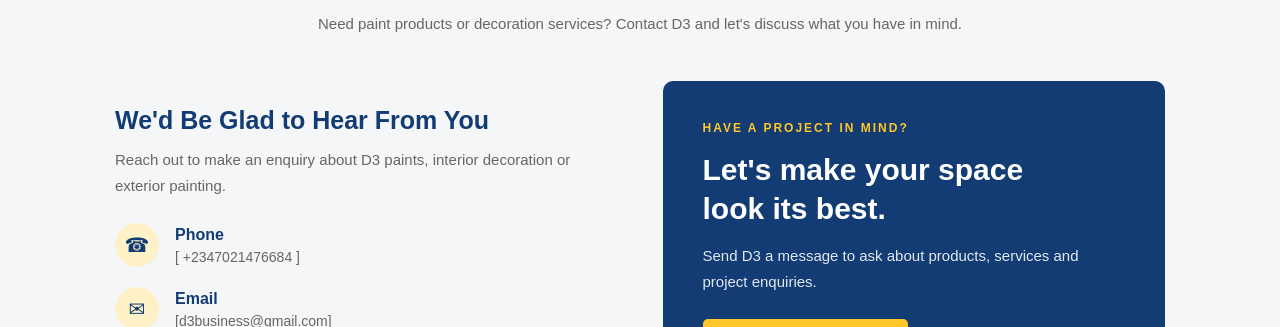
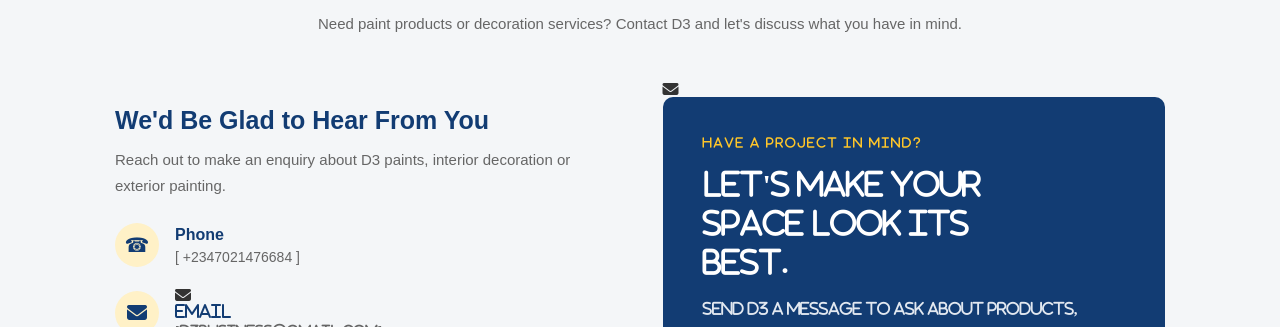
Before and after one commit to davidadesanwo16-dev/d3-decoration-demo, a plain HTML site: page index.html in a window 1280 px wide. Shown: the part 3953-4280 px from the top of the page. Drawn offline with Linux system fonts and the light colour scheme.

Commit message:
Fix HTML encoding issues in index.html

```diff
--- a/index.html
+++ b/index.html
@@ -240,7 +240,7 @@
             </div>
 
             <div class="contact-detail">
-                <span class="contact-icon">✉</span>
+                <span class="contact-icon"><i class="fa-solid fa-envelope"></span>
                 <div>
                     <h4>Email</h4>
                     <p>[d3business@gmail.com]</p>
```
